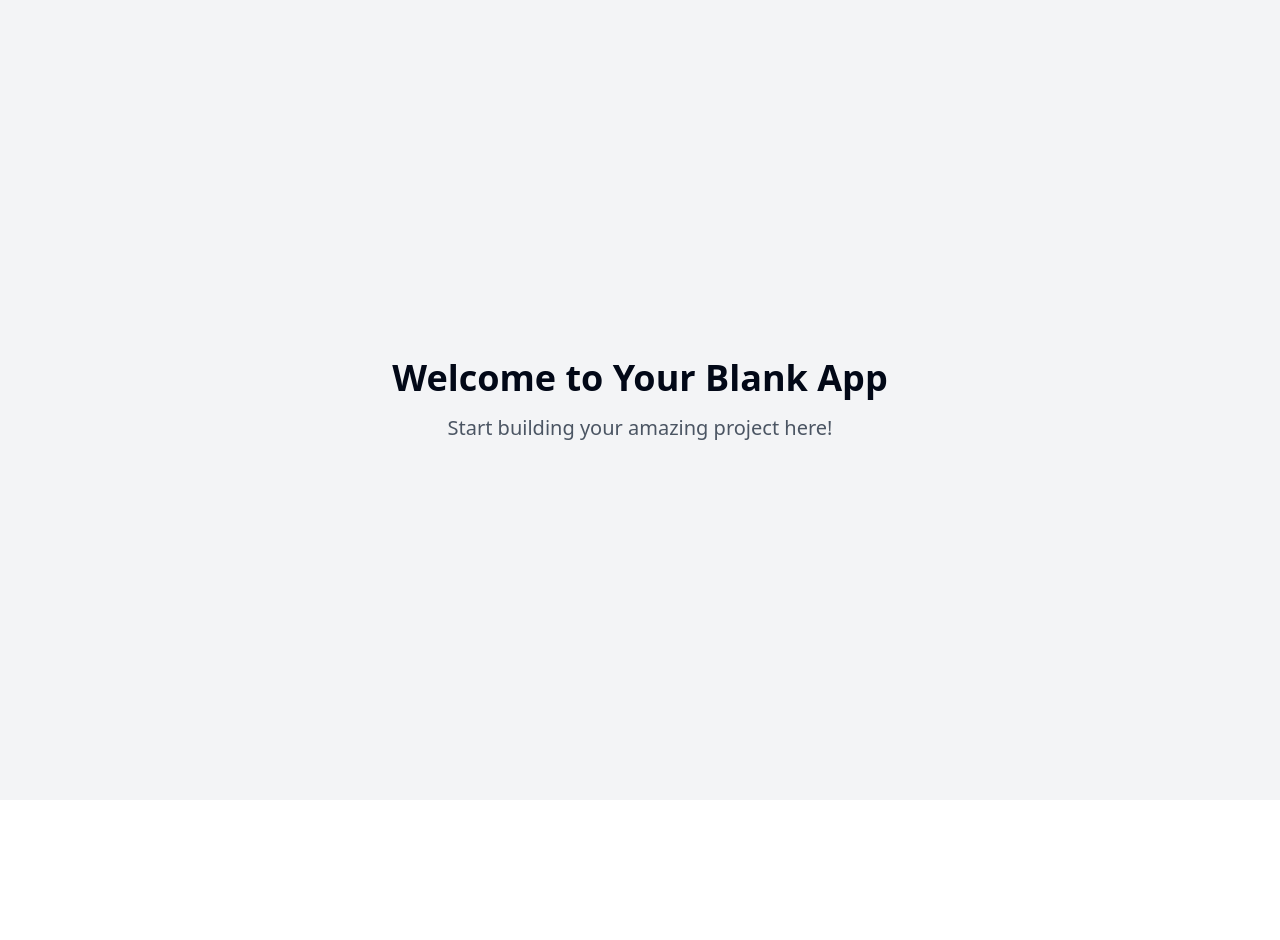
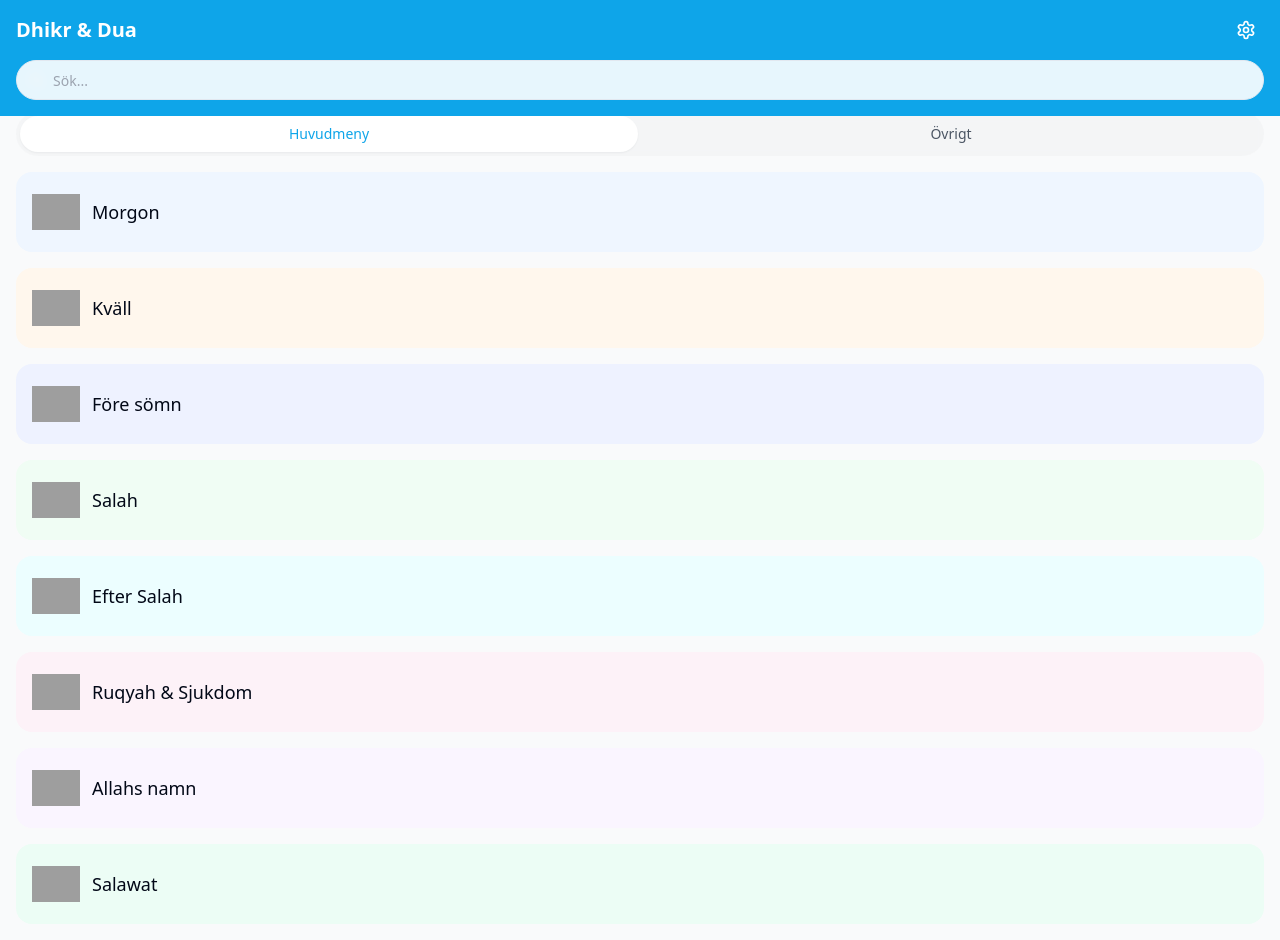
Before and after one commit to Usmanyousaf88/duapp, a React (Vite) app: page / in a window 1280 px wide. Before the commit the page ends 800 px from the top, so only its background shows below. Built offline with nearby package versions, Linux system fonts and the light colour scheme; grey boxes are pictures that could not be loaded.

Commit message:
Add mobile app design
Implement a mobile app layout featuring a main page with cards displaying Islamic dhikr and dua translated to Swedish. Include a toggle button for switching between "Huvudmeny" and "Övrigt," enable scrolling, and add a search functionality at the top.
[skip gpt_engineer]

```diff
--- /dev/null
+++ b/src/components/CategoryCard.tsx
@@ -0,0 +1,24 @@
+import { cn } from "@/lib/utils";
+
+interface CategoryCardProps {
+  title: string;
+  color: string;
+  icon: string;
+  onClick?: () => void;
+}
+
+export const CategoryCard = ({ title, color, icon, onClick }: CategoryCardProps) => {
+  return (
+    <button
+      onClick={onClick}
+      className={cn(
+        "w-full p-4 rounded-2xl transition-transform hover:scale-[1.02] active:scale-[0.98]",
+        "animate-fade-in flex items-center gap-3",
+        color
+      )}
+    >
+      <img src={icon} alt="" className="w-12 h-12 object-contain" />
+      <h3 className="text-lg font-medium text-left">{title}</h3>
+    </button>
+  );
+};
--- /dev/null
+++ b/src/components/SearchBar.tsx
@@ -0,0 +1,19 @@
+import { Search } from "lucide-react";
+import { Input } from "./ui/input";
+
+interface SearchBarProps {
+  onSearch: (query: string) => void;
+}
+
+export const SearchBar = ({ onSearch }: SearchBarProps) => {
+  return (
+    <div className="relative">
+      <Search className="absolute left-3 top-1/2 h-4 w-4 -translate-y-1/2 text-gray-400" />
+      <Input
+        className="pl-9 pr-4 py-2 w-full rounded-full bg-white/90 backdrop-blur-sm"
+        placeholder="Sök..."
+        onChange={(e) => onSearch(e.target.value)}
+      />
+    </div>
+  );
+};
--- /dev/null
+++ b/src/components/TabToggle.tsx
@@ -0,0 +1,31 @@
+interface TabToggleProps {
+  activeTab: "main" | "other";
+  onTabChange: (tab: "main" | "other") => void;
+}
+
+export const TabToggle = ({ activeTab, onTabChange }: TabToggleProps) => {
+  return (
+    <div className="flex p-1 bg-gray-100/80 backdrop-blur-sm rounded-full gap-1 mb-4">
+      <button
+        onClick={() => onTabChange("main")}
+        className={`flex-1 py-2 px-4 rounded-full text-sm font-medium transition-colors ${
+          activeTab === "main"
+            ? "bg-white text-primary shadow-sm"
+            : "text-gray-600 hover:text-gray-900"
+        }`}
+      >
+        Huvudmeny
+      </button>
+      <button
+        onClick={() => onTabChange("other")}
+        className={`flex-1 py-2 px-4 rounded-full text-sm font-medium transition-colors ${
+          activeTab === "other"
+            ? "bg-white text-primary shadow-sm"
+            : "text-gray-600 hover:text-gray-900"
+        }`}
+      >
+        Övrigt
+      </button>
+    </div>
+  );
+};
--- a/src/index.css
+++ b/src/index.css
@@ -6,96 +6,17 @@
   :root {
     --background: 0 0% 100%;
     --foreground: 222.2 84% 4.9%;
-
-    --card: 0 0% 100%;
-    --card-foreground: 222.2 84% 4.9%;
-
-    --popover: 0 0% 100%;
-    --popover-foreground: 222.2 84% 4.9%;
-
-    --primary: 222.2 47.4% 11.2%;
-    --primary-foreground: 210 40% 98%;
-
-    --secondary: 210 40% 96.1%;
-    --secondary-foreground: 222.2 47.4% 11.2%;
-
-    --muted: 210 40% 96.1%;
-    --muted-foreground: 215.4 16.3% 46.9%;
-
-    --accent: 210 40% 96.1%;
-    --accent-foreground: 222.2 47.4% 11.2%;
-
-    --destructive: 0 84.2% 60.2%;
-    --destructive-foreground: 210 40% 98%;
-
+    --radius: 1rem;
     --border: 214.3 31.8% 91.4%;
     --input: 214.3 31.8% 91.4%;
     --ring: 222.2 84% 4.9%;
-
-    --radius: 0.5rem;
-
-    --sidebar-background: 0 0% 98%;
-
-    --sidebar-foreground: 240 5.3% 26.1%;
-
-    --sidebar-primary: 240 5.9% 10%;
-
-    --sidebar-primary-foreground: 0 0% 98%;
-
-    --sidebar-accent: 240 4.8% 95.9%;
-
-    --sidebar-accent-foreground: 240 5.9% 10%;
-
-    --sidebar-border: 220 13% 91%;
-
-    --sidebar-ring: 217.2 91.2% 59.8%;
   }
 
-  .dark {
-    --background: 222.2 84% 4.9%;
-    --foreground: 210 40% 98%;
-
-    --card: 222.2 84% 4.9%;
-    --card-foreground: 210 40% 98%;
-
-    --popover: 222.2 84% 4.9%;
-    --popover-foreground: 210 40% 98%;
-
-    --primary: 210 40% 98%;
-    --primary-foreground: 222.2 47.4% 11.2%;
-
-    --secondary: 217.2 32.6% 17.5%;
-    --secondary-foreground: 210 40% 98%;
-
-    --muted: 217.2 32.6% 17.5%;
-    --muted-foreground: 215 20.2% 65.1%;
-
-    --accent: 217.2 32.6% 17.5%;
-    --accent-foreground: 210 40% 98%;
-
-    --destructive: 0 62.8% 30.6%;
-    --destructive-foreground: 210 40% 98%;
-
-    --border: 217.2 32.6% 17.5%;
-    --input: 217.2 32.6% 17.5%;
-    --ring: 212.7 26.8% 83.9%;
-    --sidebar-background: 240 5.9% 10%;
-    --sidebar-foreground: 240 4.8% 95.9%;
-    --sidebar-primary: 224.3 76.3% 48%;
-    --sidebar-primary-foreground: 0 0% 100%;
-    --sidebar-accent: 240 3.7% 15.9%;
-    --sidebar-accent-foreground: 240 4.8% 95.9%;
-    --sidebar-border: 240 3.7% 15.9%;
-    --sidebar-ring: 217.2 91.2% 59.8%;
-  }
-}
-
-@layer base {
   * {
     @apply border-border;
   }
 
   body {
-    @apply bg-background text-foreground;
+    @apply bg-background text-foreground antialiased;
   }
 }
--- a/src/pages/Index.tsx
+++ b/src/pages/Index.tsx
@@ -1,11 +1,115 @@
-// Update this page (the content is just a fallback if you fail to update the page)
+import { useState } from "react";
+import { SearchBar } from "@/components/SearchBar";
+import { CategoryCard } from "@/components/CategoryCard";
+import { TabToggle } from "@/components/TabToggle";
+import { Settings } from "lucide-react";
+
+const mainCategories = [
+  {
+    title: "Morgon",
+    color: "bg-blue-50",
+    icon: "/placeholder.svg",
+  },
+  {
+    title: "Kväll",
+    color: "bg-orange-50",
+    icon: "/placeholder.svg",
+  },
+  {
+    title: "Före sömn",
+    color: "bg-indigo-50",
+    icon: "/placeholder.svg",
+  },
+  {
+    title: "Salah",
+    color: "bg-green-50",
+    icon: "/placeholder.svg",
+  },
+  {
+    title: "Efter Salah",
+    color: "bg-cyan-50",
+    icon: "/placeholder.svg",
+  },
+  {
+    title: "Ruqyah & Sjukdom",
+    color: "bg-pink-50",
+    icon: "/placeholder.svg",
+  },
+  {
+    title: "Allahs namn",
+    color: "bg-purple-50",
+    icon: "/placeholder.svg",
+  },
+  {
+    title: "Salawat",
+    color: "bg-emerald-50",
+    icon: "/placeholder.svg",
+  },
+];
+
+const otherCategories = [
+  {
+    title: "Mat & Dryck",
+    color: "bg-rose-50",
+    icon: "/placeholder.svg",
+  },
+  {
+    title: "Hemmet",
+    color: "bg-amber-50",
+    icon: "/placeholder.svg",
+  },
+  {
+    title: "Adhan & Moské",
+    color: "bg-violet-50",
+    icon: "/placeholder.svg",
+  },
+  {
+    title: "Istikhara",
+    color: "bg-teal-50",
+    icon: "/placeholder.svg",
+  },
+];
 
 const Index = () => {
+  const [activeTab, setActiveTab] = useState<"main" | "other">("main");
+  const [searchQuery, setSearchQuery] = useState("");
+
+  const handleSearch = (query: string) => {
+    setSearchQuery(query.toLowerCase());
+  };
+
+  const categories = activeTab === "main" ? mainCategories : otherCategories;
+  const filteredCategories = categories.filter((category) =>
+    category.title.toLowerCase().includes(searchQuery)
+  );
+
   return (
-    <div className="min-h-screen flex items-center justify-center bg-gray-100">
-      <div className="text-center">
-        <h1 className="text-4xl font-bold mb-4">Welcome to Your Blank App</h1>
-        <p className="text-xl text-gray-600">Start building your amazing project here!</p>
+    <div className="min-h-screen bg-gray-50">
+      <div className="fixed top-0 inset-x-0 bg-primary z-10">
+        <div className="flex items-center justify-between px-4 py-3">
+          <h1 className="text-xl font-semibold text-white">Dhikr & Dua</h1>
+          <button className="p-2 hover:bg-white/10 rounded-full transition-colors">
+            <Settings className="w-5 h-5 text-white" />
+          </button>
+        </div>
+        <div className="px-4 pb-4">
+          <SearchBar onSearch={handleSearch} />
+        </div>
+      </div>
+
+      <div className="pt-28 px-4 pb-4">
+        <TabToggle activeTab={activeTab} onTabChange={setActiveTab} />
+
+        <div className="grid gap-4">
+          {filteredCategories.map((category, index) => (
+            <CategoryCard
+              key={index}
+              title={category.title}
+              color={category.color}
+              icon={category.icon}
+            />
+          ))}
+        </div>
       </div>
     </div>
   );
--- a/tailwind.config.ts
+++ b/tailwind.config.ts
@@ -12,85 +12,42 @@ export default {
   theme: {
     container: {
       center: true,
-			padding: '2rem',
+      padding: "2rem",
       screens: {
-				'2xl': '1400px'
-			}
+        "2xl": "1400px",
+      },
     },
     extend: {
       colors: {
-				border: 'hsl(var(--border))',
-				input: 'hsl(var(--input))',
-				ring: 'hsl(var(--ring))',
-				background: 'hsl(var(--background))',
-				foreground: 'hsl(var(--foreground))',
+        border: "hsl(var(--border))",
+        input: "hsl(var(--input))",
+        ring: "hsl(var(--ring))",
+        background: "hsl(var(--background))",
+        foreground: "hsl(var(--foreground))",
         primary: {
-					DEFAULT: 'hsl(var(--primary))',
-					foreground: 'hsl(var(--primary-foreground))'
-				},
-				secondary: {
-					DEFAULT: 'hsl(var(--secondary))',
-					foreground: 'hsl(var(--secondary-foreground))'
-				},
-				destructive: {
-					DEFAULT: 'hsl(var(--destructive))',
-					foreground: 'hsl(var(--destructive-foreground))'
-				},
-				muted: {
-					DEFAULT: 'hsl(var(--muted))',
-					foreground: 'hsl(var(--muted-foreground))'
-				},
-				accent: {
-					DEFAULT: 'hsl(var(--accent))',
-					foreground: 'hsl(var(--accent-foreground))'
-				},
-				popover: {
-					DEFAULT: 'hsl(var(--popover))',
-					foreground: 'hsl(var(--popover-foreground))'
+          DEFAULT: "#0EA5E9",
+          foreground: "#FFFFFF",
         },
         card: {
-					DEFAULT: 'hsl(var(--card))',
-					foreground: 'hsl(var(--card-foreground))'
+          DEFAULT: "#FFFFFF",
+          foreground: "#1A1A1A",
         },
-				sidebar: {
-					DEFAULT: 'hsl(var(--sidebar-background))',
-					foreground: 'hsl(var(--sidebar-foreground))',
-					primary: 'hsl(var(--sidebar-primary))',
-					'primary-foreground': 'hsl(var(--sidebar-primary-foreground))',
-					accent: 'hsl(var(--sidebar-accent))',
-					'accent-foreground': 'hsl(var(--sidebar-accent-foreground))',
-					border: 'hsl(var(--sidebar-border))',
-					ring: 'hsl(var(--sidebar-ring))'
-				}
       },
       borderRadius: {
-				lg: 'var(--radius)',
-				md: 'calc(var(--radius) - 2px)',
-				sm: 'calc(var(--radius) - 4px)'
+        lg: "var(--radius)",
+        md: "calc(var(--radius) - 2px)",
+        sm: "calc(var(--radius) - 4px)",
       },
       keyframes: {
-				'accordion-down': {
-					from: {
-						height: '0'
+        "fade-in": {
+          "0%": { opacity: "0", transform: "translateY(10px)" },
+          "100%": { opacity: "1", transform: "translateY(0)" },
         },
-					to: {
-						height: 'var(--radix-accordion-content-height)'
-					}
-				},
-				'accordion-up': {
-					from: {
-						height: 'var(--radix-accordion-content-height)'
-					},
-					to: {
-						height: '0'
-					}
-				}
       },
       animation: {
-				'accordion-down': 'accordion-down 0.2s ease-out',
-				'accordion-up': 'accordion-up 0.2s ease-out'
-			}
-		}
+        "fade-in": "fade-in 0.3s ease-out",
+      },
+    },
   },
   plugins: [require("tailwindcss-animate")],
 } satisfies Config;
```
Lines whose indentation alone changed are shown as unchanged.
